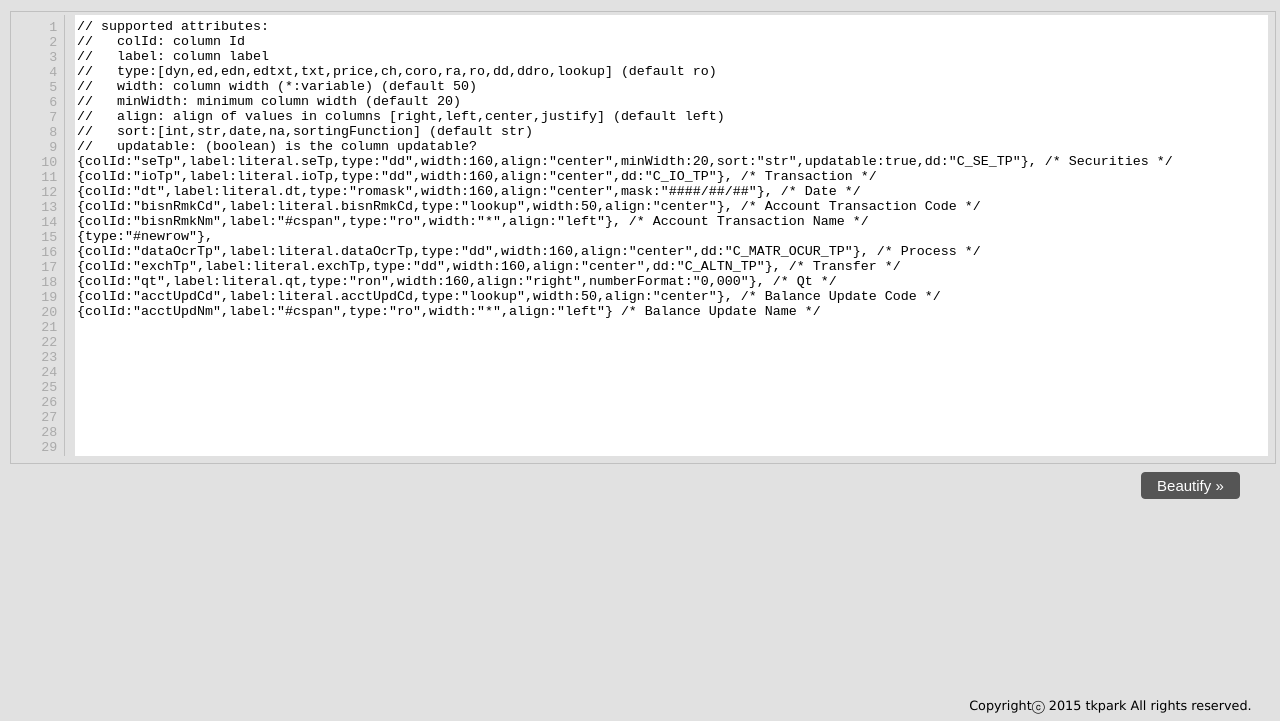
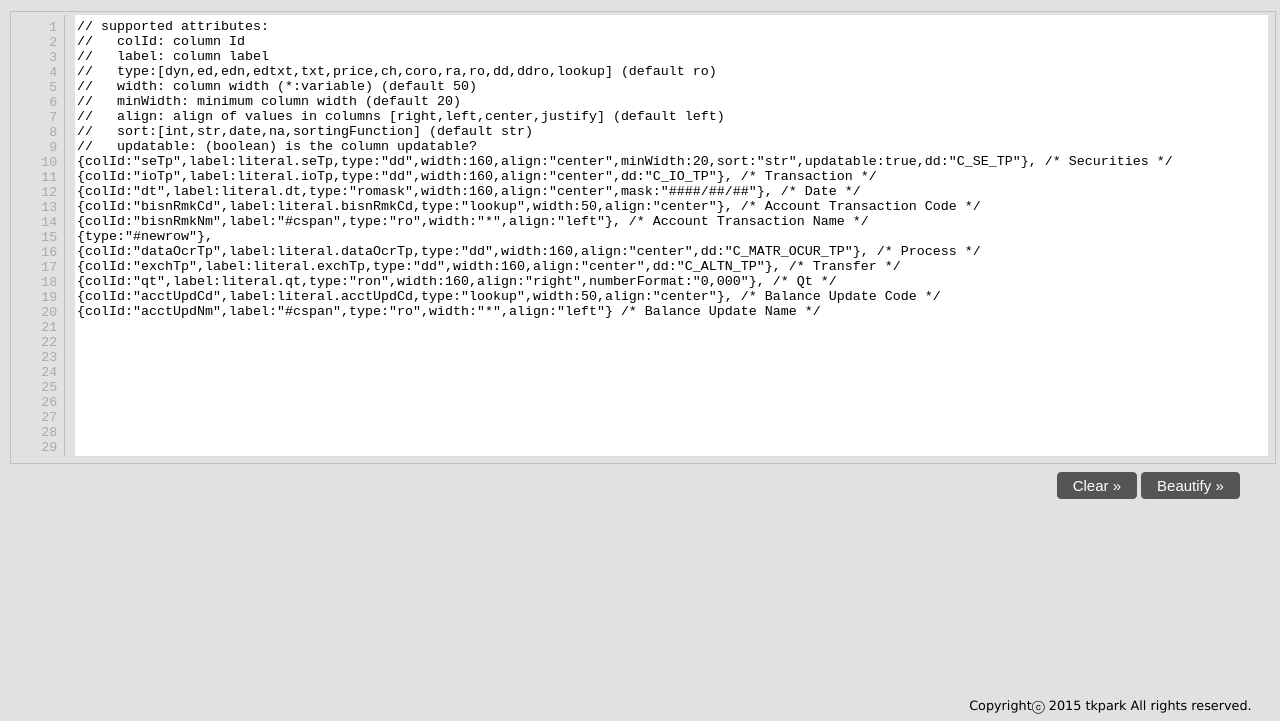
Before and after one commit to TKPARK/code-assist, a plain HTML site: page index.html in a window 1280 px wide. Shown: the part 79-800 px from the top of the page. Drawn offline with Linux system fonts and the light colour scheme.

Commit message:
Modified "script.js"

```diff
--- a/index.html
+++ b/index.html
@@ -26,6 +26,7 @@
 			 </div>
 
 			 <div class="header-btn-div">
+			 	<button class="submit" type="button" onclick="txtClear()">Clear &raquo;</button>
 			 	<button class="submit" type="button" onclick="beautify()">Beautify &raquo;</button>
 			 </div>
 
--- a/script/script.js
+++ b/script/script.js
@@ -31,6 +31,12 @@ window.onload = function() {
         '{colId:"acctUpdCd",label:literal.acctUpdCd,type:"lookup",width:50,align:"center"}, /* Balance Update Code */\n' +
         '{colId:"acctUpdNm",label:"#cspan",type:"ro",width:"*",align:"left"} /* Balance Update Name */';
 	document.getElementById('result').value = default_text;
+}
+
+function txtClear() {
+	var result = document.getElementById('result');
+	result.value = '';
+	result.focus();
 }
 
 function test() {
@@ -382,7 +388,7 @@ function beautify() {
 
 	// OUTPUT
 	document.getElementById('result').value = result;
-	console.log('result: ' + result);
+	//console.log('result: ' + result);
 }
 
 
```
